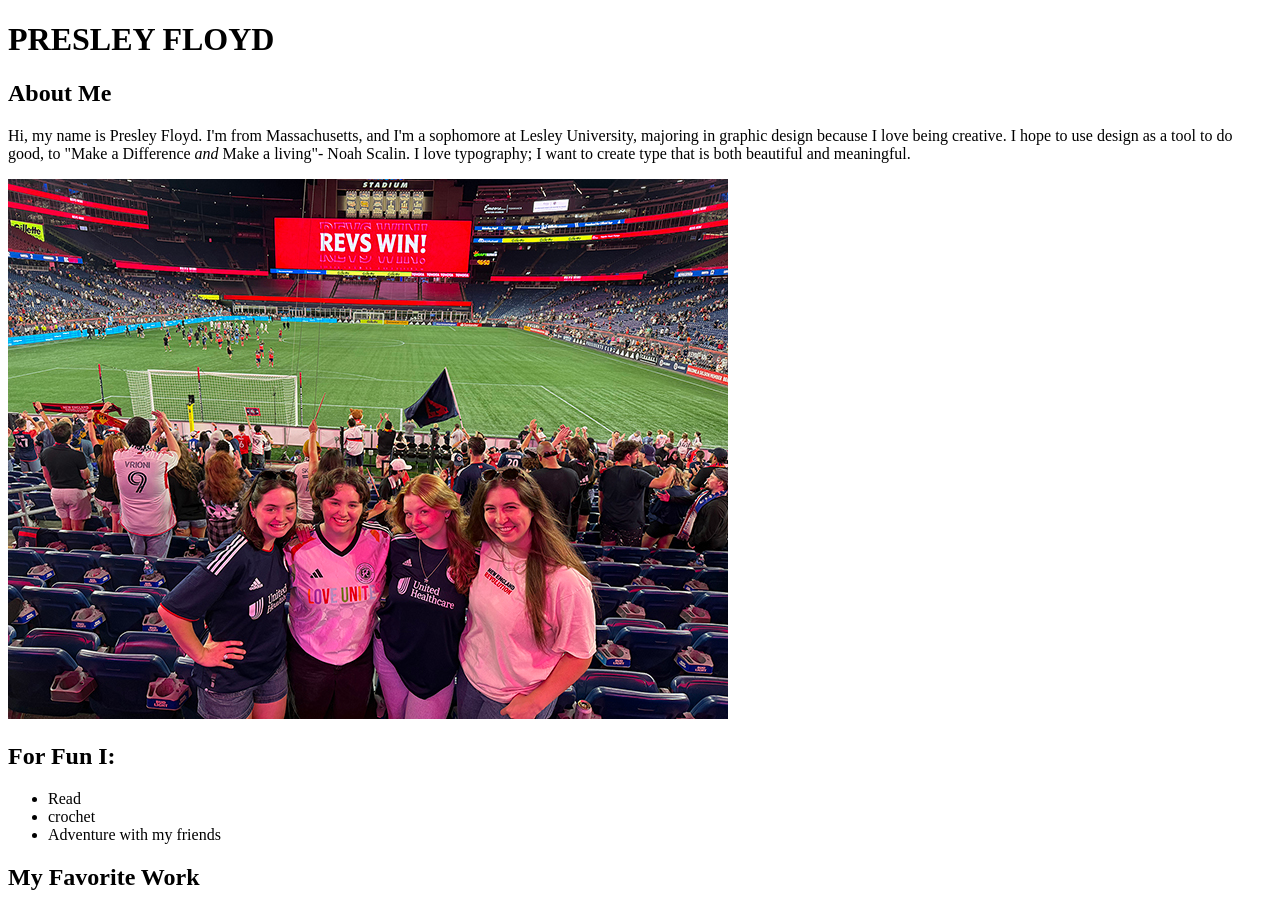
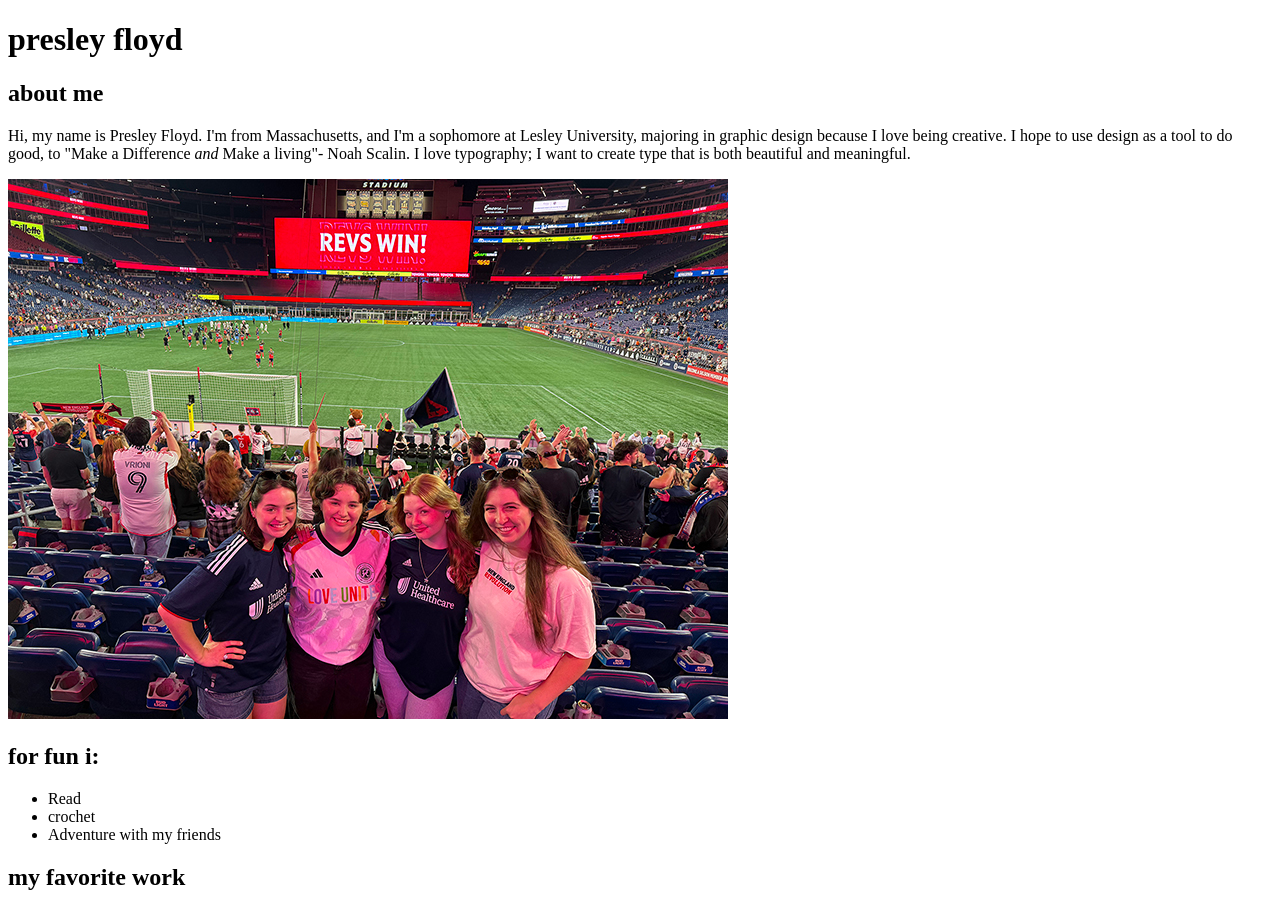
Before and after one commit to presleyfloyd/lab2, a plain HTML site: page lab2.html in a window 1280 px wide. Shown: the top 908 px of the page. Drawn offline with Linux system fonts and the light colour scheme.

Commit message:
Update lab2.html

```diff
--- a/lab2.html
+++ b/lab2.html
@@ -1,19 +1,20 @@
 <!DOCTYPE html>
+<html>
 <head>
    <title>About Me</title>
 </head>
 <body>
-   <h1>PRESLEY FLOYD</h1>
-        <h2> About Me </h2>
+   <h1>presley floyd</h1>
+        <h2> about me </h2>
                 <p> Hi, my name is Presley Floyd. I'm from Massachusetts, and I'm a sophomore at Lesley University, majoring in graphic design because I love being creative. I hope to use design as a tool to do good, to "Make a Difference <em>and</em> Make a living"- Noah Scalin. I love typography; I want to create type that is both beautiful and meaningful.</p>
             <img src="IMG_1.jpg" alt="Four women in Gillette Stadium in front of a Revs Win! sign">
-        <h2>For Fun I:</h2>
+        <h2>for fun i:</h2>
             <ul>
                 <li>Read</li>
                 <li>crochet</li>
                 <li>Adventure with my friends</li>
             </ul>
-        <h2>My Favorite Work</h2>
+        <h2>my favorite work</h2>
             <img src="Presley_floyd_Alphabet copy.jpg" alt=" cursive alphabet with different flowers on each letter" >
                 <p>This was a project I did for Type 1, where we had to create our own alphabet. I chose to base mine on cursive writing, and for each letter, I drew a flower whose name started with that letter.</p>
             <img src="thehophouse.jpg" alt=" the word 'the hop house beer list' stacked and stretched horizontally">
```
